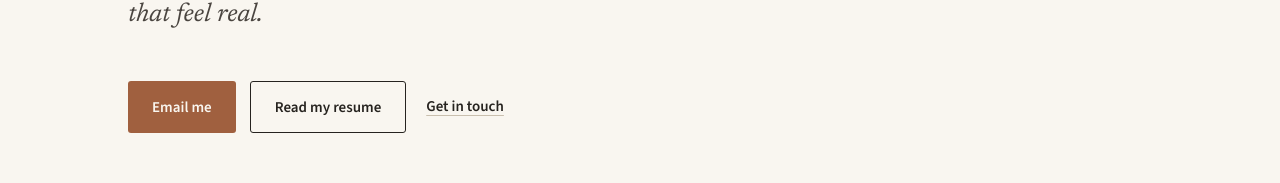
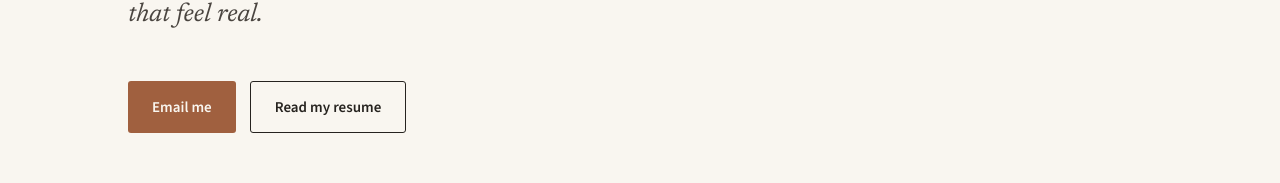
Before and after one commit to rjordan14/kristin-jordan-site, a plain HTML site: page kristin-site-reference.html in a window 1280 px wide. Shown: the part 685-868 px from the top of the page. Drawn offline with nearby package versions, Linux system fonts and the light colour scheme.

Commit message:
Simplify home page actions

```diff
--- a/kristin-site-reference.html
+++ b/kristin-site-reference.html
@@ -54,7 +54,6 @@ a[href="resume.html"]:hover,#writing a:hover{background:#26231f !important;color
     <div style="display:flex;gap:14px;flex-wrap:wrap;margin-top:8px">
       <a href="mailto:mountainyogabozeman@gmail.com" style="background:#a0603f;color:#f9f6f0;padding:14px 24px;font-weight:600;font-size:15px;border-radius:3px">Email me</a>
       <a href="resume.html" style="border:1px solid #26231f;color:#26231f;padding:13px 24px;font-weight:600;font-size:15px;border-radius:3px">Read my resume</a>
-      <a href="#contact" style="color:#26231f;padding:13px 6px;font-weight:600;font-size:15px;text-decoration:underline;text-underline-offset:4px;text-decoration-color:#c9bfae">Get in touch</a>
     </div>
   </header>
 
```
